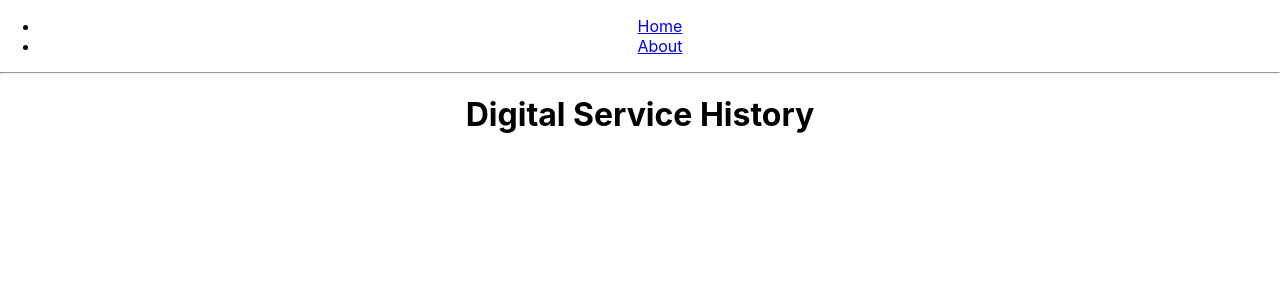
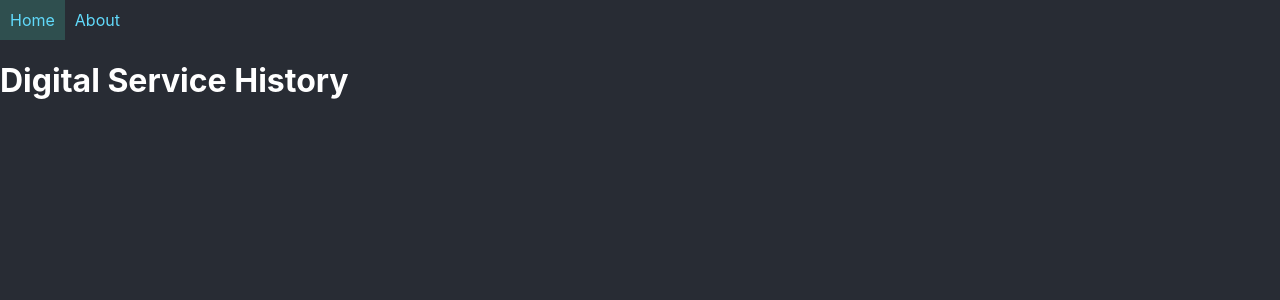
Before and after one commit to digitalpeople/digital-service-history-ui, a React app: page / in a window 1280 px wide. Shown: the top 300 px of the page. Built offline with nearby package versions, Linux system fonts and the light colour scheme.

Commit message:
Change base css

```diff
--- a/src/App.js
+++ b/src/App.js
@@ -2,25 +2,22 @@ import React from 'react';
 import { BrowserRouter as Router, Route, Link } from 'react-router-dom';
 import About from './about';
 import Home from './home';
+import './app.scss';
 
 const App = () => (
-  <div className="App">
+  <div className="app">
     <Router>
-      <div>
-        <ul>
-          <li>
+      <ul className="nav">
+        <li className="nav-item">
           <Link to="/">Home</Link>
         </li>
-          <li>
+        <li className="nav-item">
           <Link to="/about">About</Link>
         </li>
       </ul>
 
-        <hr />
-
       <Route exact path="/" component={Home} />
       <Route path="/about" component={About} />
-      </div>
     </Router>
   </div>
 );
--- /dev/null
+++ b/src/app.scss
@@ -0,0 +1,25 @@
+.app {
+  background: #282c34;
+  min-height: 100vh;
+  color: #ffffff;
+
+  .nav {
+    list-style-type: none;
+    margin: 0;
+    padding: 0;
+  }
+
+  .nav-item {
+    display: inline-block;
+    padding: 10px;
+
+    &:hover {
+      background-color: darkslategrey;
+    }
+
+    a {
+      color: #61dafb;
+      text-decoration: none;
+    }
+  }
+}
```
Lines whose indentation alone changed are shown as unchanged.
